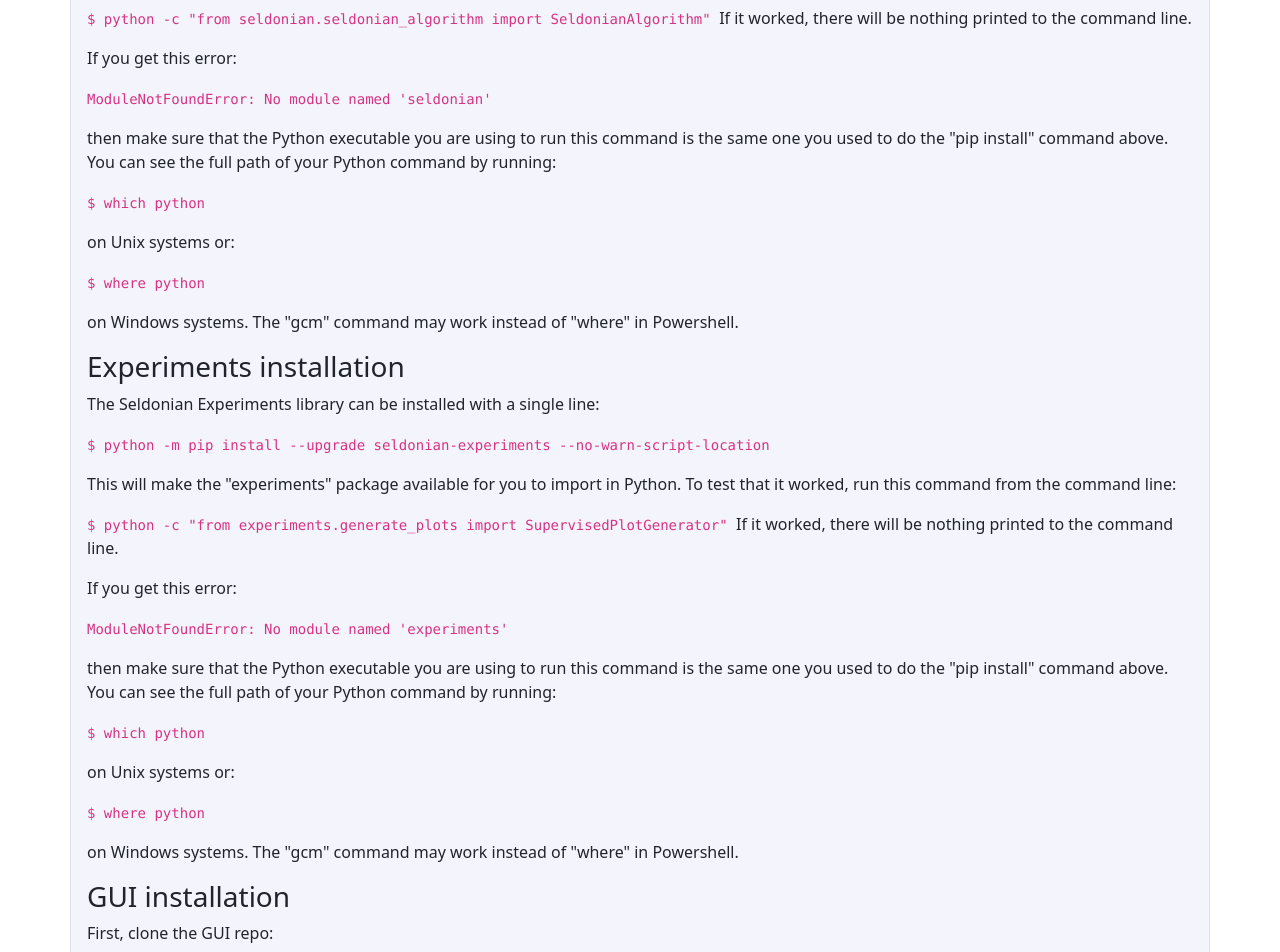
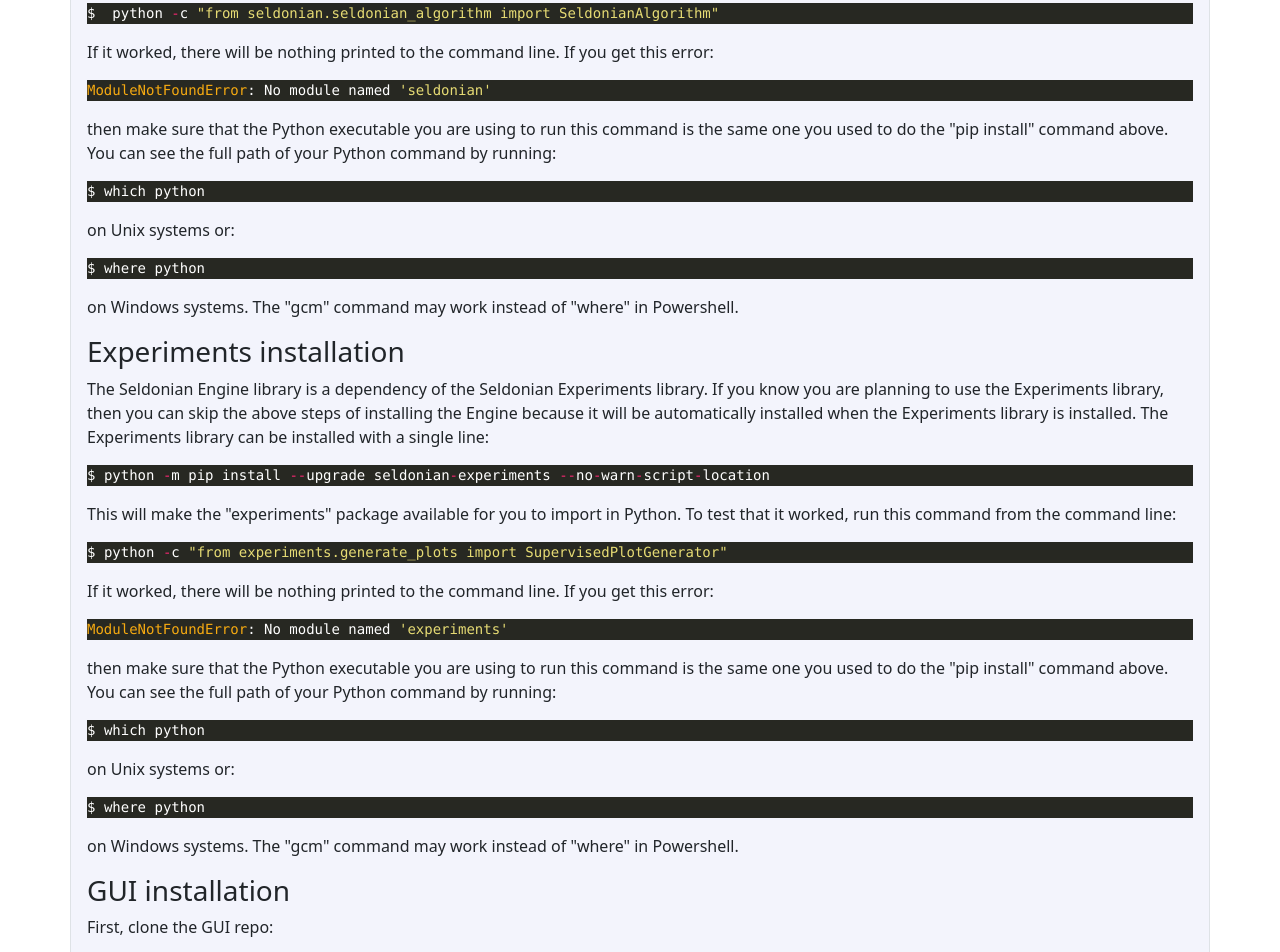
Before and after one commit to seldonian-framework/Tutorials, a Jekyll site: the page built from _tutorials/install_tutorial.md, in a window 1280 px wide and 1400 px high, scrolled down 782 px. Shown: the top 952 px of the window. Built offline with Jekyll 4.4.1, drawn with Linux system fonts in a browser that asks for light colours; some of the changed text lies outside the part shown.

Commit message:
better code highlighting

```diff
--- a/_tutorials/install_tutorial.md
+++ b/_tutorials/install_tutorial.md
@@ -37,51 +37,41 @@ The Seldonian Toolkit consists of two Python libraries and a GUI. The two librar
     The Seldonian Engine library can be installed with a single line:
 </p>
 
-<p>
-    <code>
-    $ python -m pip install --upgrade seldonian-engine --no-warn-script-location
-    </code>
-</p>
+{% highlight javascript %}
+$ python -m pip install --upgrade seldonian-engine --no-warn-script-location
+{% endhighlight javascript %}
 
 <p>
     This will make the <code class="highlight">seldonian</code> package available for you to import in Python. To test that it worked, run this command from the command line:
 </p>
 
-<p> <code>
-    $  python -c "from seldonian.seldonian_algorithm import SeldonianAlgorithm"
-    </code>
-    If it worked, there will be nothing printed to the command line.
-    </p>
+{% highlight javascript %}
+$  python -c "from seldonian.seldonian_algorithm import SeldonianAlgorithm"
+{% endhighlight javascript %}
 
 <p>
-    If you get this error:
+    If it worked, there will be nothing printed to the command line. If you get this error:
 </p>
 
-<p>
-    <code>
-    ModuleNotFoundError: No module named 'seldonian'
-    </code>
-</p>
+{% highlight python %}
+ModuleNotFoundError: No module named 'seldonian'
+{% endhighlight python %}
 
 <p>
     then make sure that the Python executable you are using to run this command is the same one you used to do the "pip install" command above. You can see the full path of your Python command by running:
 </p>
 
-<p>
-    <code>
-    $ which python
-    </code>
-</p>
+{% highlight javascript %}
+$ which python
+{% endhighlight javascript %}
 
 <p>
     on Unix systems or:
 </p>
 
-<p>
-    <code>
-    $ where python
-    </code>
-</p>
+{% highlight javascript %}
+$ where python
+{% endhighlight javascript %}
 
 <p>
     on Windows systems. The "gcm" command may work instead of "where" in Powershell.
@@ -90,55 +80,45 @@ The Seldonian Toolkit consists of two Python libraries and a GUI. The two librar
 <h3 id="experiments"> Experiments installation </h3>
 
 <p>
-    The Seldonian Experiments library can be installed with a single line:
+    The Seldonian Engine library is a dependency of the Seldonian Experiments library. If you know you are planning to use the Experiments library, then you can skip the above steps of installing the Engine because it will be automatically installed when the Experiments library is installed. The Experiments library can be installed with a single line:
 </p>
 
-<p>
-    <code>
-    $ python -m pip install --upgrade seldonian-experiments --no-warn-script-location
-    </code>
-</p>
+{% highlight javascript %}
+$ python -m pip install --upgrade seldonian-experiments --no-warn-script-location
+{% endhighlight javascript %}
 
 <p>
     This will make the "experiments" package available for you to import in Python. To test that it worked, run this command from the command line:
 </p>
 
+{% highlight javascript %}
+$ python -c "from experiments.generate_plots import SupervisedPlotGenerator"
+{% endhighlight javascript %}
+
 <p>
-    <code>
-    $ python -c "from experiments.generate_plots import SupervisedPlotGenerator"
-    </code>
-    If it worked, there will be nothing printed to the command line.
+If it worked, there will be nothing printed to the command line. If you get this error:
 </p>
 
-<p>
-    If you get this error:
-</p>
-
-<p>
-    <code>
-    ModuleNotFoundError: No module named 'experiments'
-    </code>
-</p>
+{% highlight python %}
+ModuleNotFoundError: No module named 'experiments'
+{% endhighlight python %}
 
 <p>
     then make sure that the Python executable you are using to run this command is the same one you used to do the "pip install" command above. You can see the full path of your Python command by running:
 </p>
 
-<p>
-    <code>
-    $ which python
-    </code>
-</p>
+
+{% highlight javascript %}
+$ which python
+{% endhighlight javascript %}
 
 <p>
     on Unix systems or:
 </p>
 
-<p>
-    <code>
-    $ where python
-    </code>
-</p>
+{% highlight javascript %}
+$ where python
+{% endhighlight javascript %}
 
 <p>
     on Windows systems. The "gcm" command may work instead of "where" in Powershell.
@@ -150,33 +130,28 @@ The Seldonian Toolkit consists of two Python libraries and a GUI. The two librar
     First, clone the GUI repo:
 </p>
 
-<p>
-    <code>
-    $ git clone https://github.com/seldonian-toolkit/GUI.git
-    </code>
-</p>
+{% highlight bash %}
+$ git clone https://github.com/seldonian-toolkit/GUI.git
+{% endhighlight bash %}
 
 <p>
     This will create a folder called "GUI" wherever you ran the above command. Enter that folder, and run the following from the command line (after entering your virtual environment, if relevant):
 </p>
 
+{% highlight javascript %}
+$ pip install -r requirements.txt
+{% endhighlight javascript %}
+
 <p>
-    <code>
-    $ pip install -r requirements.txt
-    </code>
+    The Engine library is one of the requirements of the GUI, so you may seem some output about it already being reinstalled. You can test that the installation worked by running the GUI:
 </p>
 
-<p>
-    You can test that the installation worked by running the GUI:
-</p>
-<p>
-    <code>
-    $ python run.py
-    </code>
-</p>
+{% highlight javascript %}
+$ python run.py
+{% endhighlight javascript %}
 
 <p>
-    This will start a webserver running at localhost:5001 on your local machine. Go to that address in your browser, and you should see a page displaying something like the following:
+    This will start a webserver running at <a href="localhost:5001">localhost:5001</a> on your local machine. Go to that address in your browser, and you should see a page like the following:
 </p>
 
 <div align="center">
```
